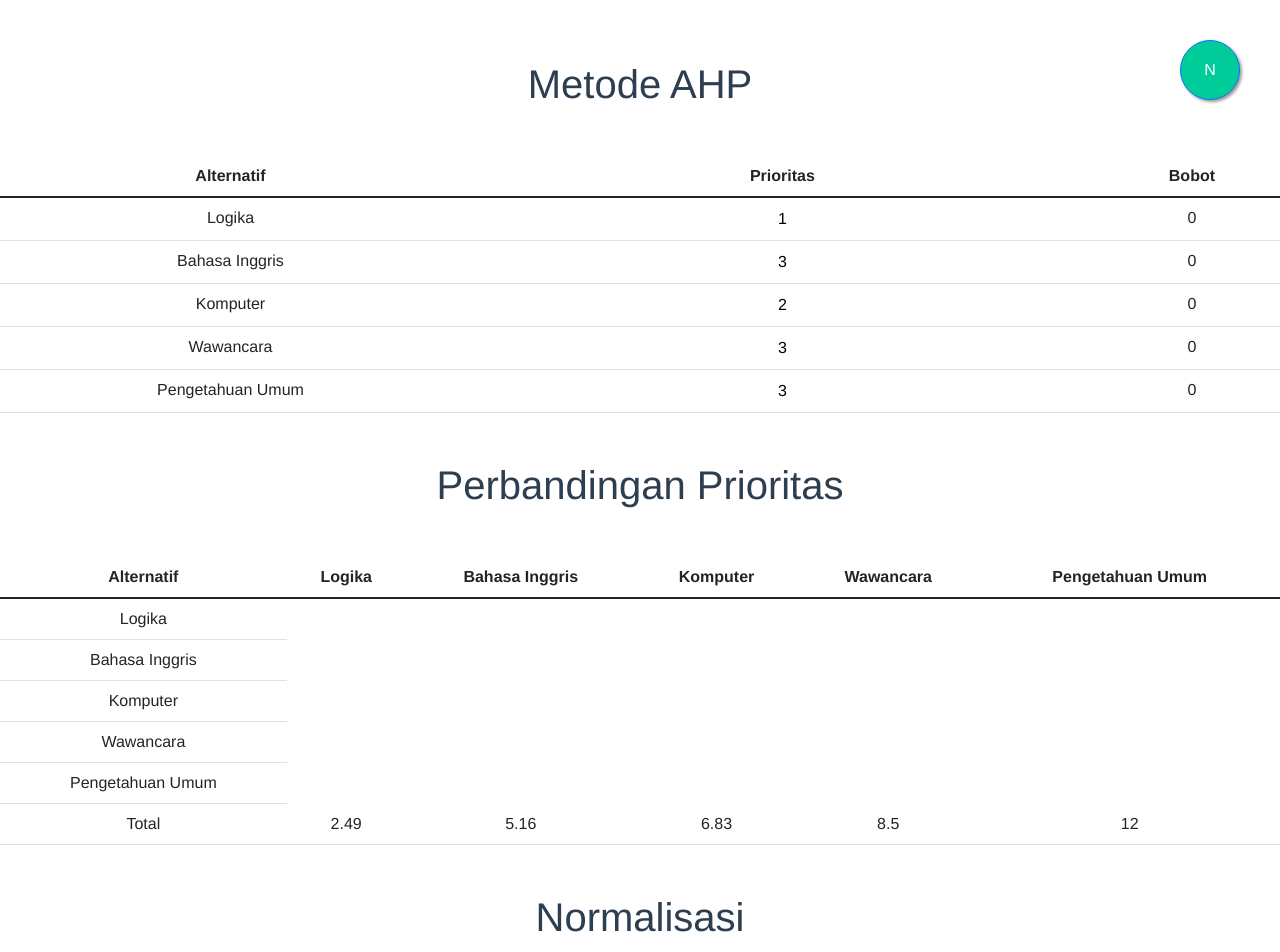
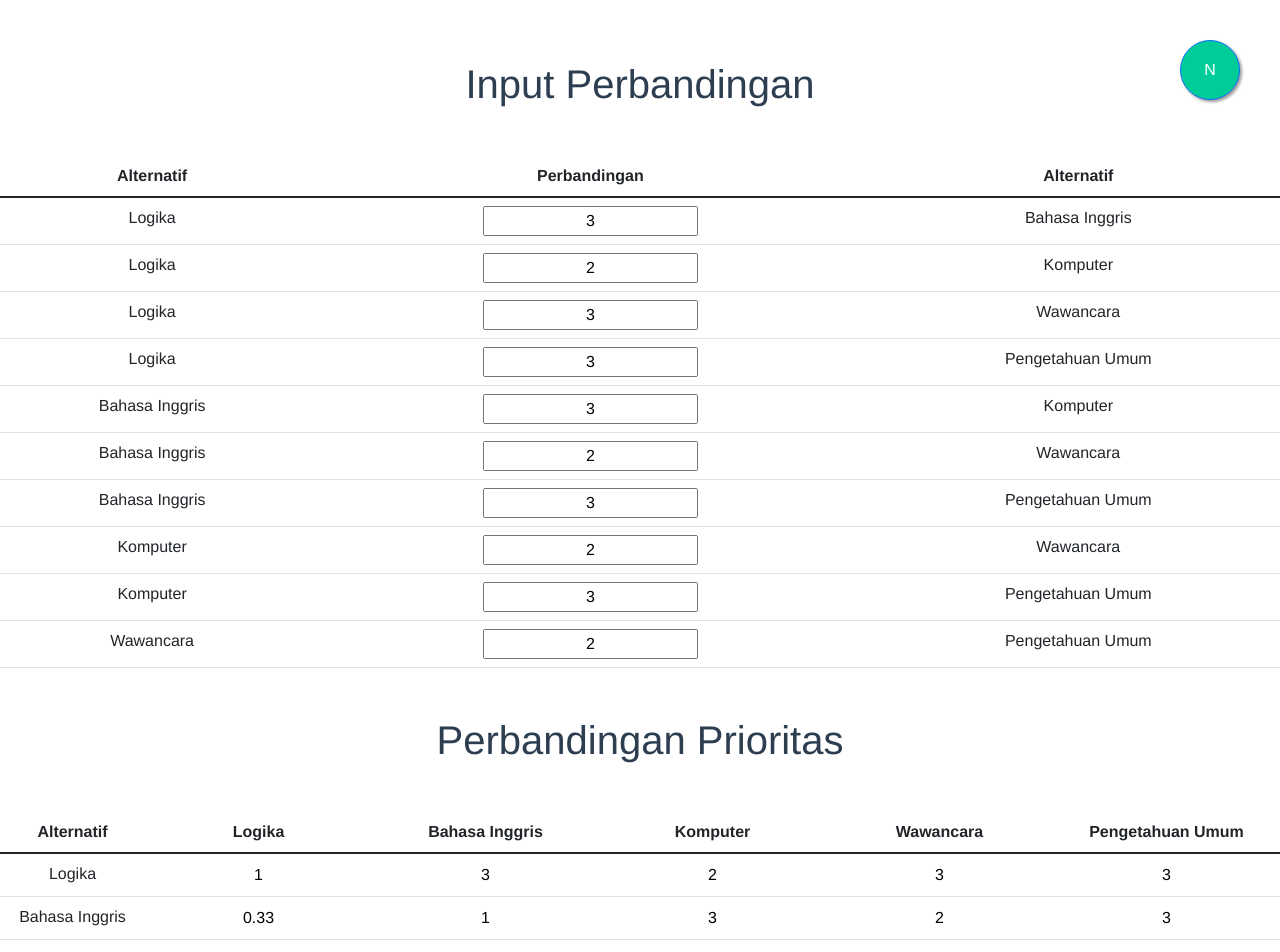
Before and after one commit to imfariz/imfariz.github.io, a Vue app: page / in a window 1280 px wide. Shown: the top 952 px of the page. Built offline with nearby package versions, Linux system fonts and the light colour scheme.

Commit message:
Adjust Input Matrix

```diff
--- a/src/components/DataModel.vue
+++ b/src/components/DataModel.vue
@@ -1,6 +1,69 @@
 <template>
     <div>
-        <h1>Metode AHP</h1>
+        <h1>Input Perbandingan</h1>
+        <table class="table mt-5 mb-5">
+            <thead>
+                <tr>
+                    <th>Alternatif</th>
+                    <th>Perbandingan</th>
+                    <th>Alternatif</th>
+                </tr>
+            </thead>
+            <tbody>
+                <tr>
+                    <td>Logika</td>
+                    <td><input type="text" style="text-align: center" v-model="this.kriteria[0].wt[1]"></td>
+                    <td>Bahasa Inggris</td>
+                </tr>
+                <tr>
+                    <td>Logika</td>
+                    <td><input type="text" style="text-align: center" v-model="this.kriteria[0].wt[2]"></td>
+                    <td>Komputer</td>
+                </tr>
+                <tr>
+                    <td>Logika</td>
+                    <td><input type="text" style="text-align: center" v-model="this.kriteria[0].wt[3]"></td>
+                    <td>Wawancara</td>
+                </tr>
+                <tr>
+                    <td>Logika</td>
+                    <td><input type="text" style="text-align: center" v-model="this.kriteria[0].wt[4]"></td>
+                    <td>Pengetahuan Umum</td>
+                </tr>
+                <tr>
+                    <td>Bahasa Inggris</td>
+                    <td><input type="text" style="text-align: center" v-model="this.kriteria[1].wt[2]"></td>
+                    <td>Komputer</td>
+                </tr>
+                <tr>
+                    <td>Bahasa Inggris</td>
+                    <td><input type="text" style="text-align: center" v-model="this.kriteria[1].wt[3]"></td>
+                    <td>Wawancara</td>
+                </tr>
+                <tr>
+                    <td>Bahasa Inggris</td>
+                    <td><input type="text" style="text-align: center" v-model="this.kriteria[1].wt[4]"></td>
+                    <td>Pengetahuan Umum</td>
+                </tr>
+                <tr>
+                    <td>Komputer</td>
+                    <td><input type="text" style="text-align: center" v-model="this.kriteria[2].wt[3]"></td>
+                    <td>Wawancara</td>
+                </tr>
+                <tr>
+                    <td>Komputer</td>
+                    <td><input type="text" style="text-align: center" v-model="this.kriteria[2].wt[4]"></td>
+                    <td>Pengetahuan Umum</td>
+                </tr>
+                <tr>
+                    <td>Wawancara</td>
+                    <td><input type="text" style="text-align: center" v-model="this.kriteria[3].wt[4]"></td>
+                    <td>Pengetahuan Umum</td>
+                </tr>
+            </tbody>
+        </table>
+
+        <!-- <h1>Metode AHP</h1>
         <table class="table mt-5 mb-5">
             <thead>
                 <tr>
@@ -16,7 +79,7 @@
                     <td v-text="k.eigen"></td>
                 </tr>
             </tbody>
-        </table>
+        </table> -->
 
         <h1 class="mt-5">Perbandingan Prioritas</h1>
         <table class="table table-stripped mt-5">
@@ -27,10 +90,34 @@
                 </tr>
             </thead>
             <tbody>
-                <tr  v-for="c in kriteria" :key="c">
-                    <td>{{ c.nama }}</td>
-                    <td v-for="d in c.wt2" :key="d">
-                        {{ d }}
+                <tr>
+                   <td>{{ kriteria[0].nama }}</td>
+                   <td v-for="x in 5" :key="x">
+                       <input type="text" style="border: none; text-align: center" v-model="kriteria[0].wt[x-1]">
+                   </td>
+                </tr>
+                <tr>
+                   <td>{{ kriteria[1].nama }}</td>
+                   <td v-for="x in 5" :key="x">
+                       <input type="text" style="border: none; text-align: center" v-model="kriteria[1].wt[x-1]">
+                   </td>
+                </tr>
+                <tr>
+                   <td>{{ kriteria[2].nama }}</td>
+                   <td v-for="x in 5" :key="x">
+                       <input type="text" style="border: none; text-align: center" v-model="kriteria[2].wt[x-1]">
+                   </td>
+                </tr>
+                <tr>
+                   <td>{{ kriteria[3].nama }}</td>
+                   <td v-for="x in 5" :key="x">
+                       <input type="text" style="border: none; text-align: center" v-model="kriteria[3].wt[x-1]">
+                   </td>
+                </tr>
+                <tr>
+                   <td>{{ kriteria[4].nama }}</td>
+                   <td v-for="x in 5" :key="x">
+                       <input type="text" style="border: none; text-align: center" v-model="kriteria[4].wt[x-1]">
                    </td>
                 </tr>
                 <tr>
@@ -266,6 +353,7 @@ export default {
         total: function() {
             let c = []
             let k = []
+            if(this.kriteria[0].wt != []) {
                 const reducer = (pr, cr) => pr + cr;
                     for(let i=0; i<this.kriteria.length; i++) {
                         k = []
@@ -275,6 +363,8 @@ export default {
                         }
                         let y = k.reduce(reducer)
                         c.push(y)
+                    }
+
             }
                     return c
         },
@@ -297,20 +387,53 @@ export default {
         }
     },
     methods: {
+        comparison: function() {
+            for(let x=0; x<this.kriteria.length; x++) {
+                for(let y=0; y<this.kriteria[x].wt.length; y++) {
+                    if(x == y) {
+                        this.kriteria[x].wt[y] = 1
+                    }
+                }
+            }
+
+            this.kriteria[1].wt[0] = 1/this.kriteria[0].wt[1]
+            this.kriteria[2].wt[0] = 1/this.kriteria[0].wt[2]
+            this.kriteria[3].wt[0] = 1/this.kriteria[0].wt[3]
+            this.kriteria[4].wt[0] = 1/this.kriteria[0].wt[4]
+
+            this.kriteria[2].wt[1] = 1/this.kriteria[1].wt[2]
+
+            this.kriteria[3].wt[1] = 1/this.kriteria[1].wt[3]
+            this.kriteria[3].wt[2] = 1/this.kriteria[2].wt[3]
+
+            this.kriteria[4].wt[1] = 1/this.kriteria[1].wt[4]
+            this.kriteria[4].wt[2] = 1/this.kriteria[2].wt[4]
+            this.kriteria[4].wt[3] = 1/this.kriteria[3].wt[4]
+        },
         normalize: function() {
+            this.comparison()
             const reducer = (pr, cr) => pr + cr;
 
-            let wt = []
-            for(let i=0; i<this.kriteria.length; i++) {
-                wt.push(this.kriteria[i].prioritas)
+            for(let x=0; x<this.kriteria.length;x++) {
+                let i = this.kriteria[x].prioritas
+                for(let y=0; y<this.kriteria.length;y++) {
+                    this.kriteria[y].wt2.push(i/this.kriteria[y].prioritas)
                 }
-            for(let j=0; j<this.kriteria.length; j++) {
-                for(let k=0; k<wt.length; k++) {
-                    this.kriteria[j].wt2.push(this.kriteria[j].prioritas/wt[k])
             }
-                console.log(this.kriteria[j].wt2)
-            }
-            console.log(wt)
+
+            console.log(this.kriteria[0].wt)
+
+            // let wt = []
+            // for(let i=0; i<this.kriteria.length; i++) {
+            //     wt.push(this.kriteria[i].prioritas)
+            // }
+            // for(let j=0; j<this.kriteria.length; j++) {
+            //     for(let k=0; k<wt.length; k++) {
+            //         this.kriteria[j].wt2.push(this.kriteria[j].prioritas/wt[k])
+            //     }
+            //     console.log(this.kriteria[j].wt2)
+            // }
+            // console.log(wt)
 
             for(let i=0; i<this.kriteria.length; i++) {
                 for(let j=0; j<this.kriteria[i].wt.length; j++) {
```
Lines whose indentation alone changed are shown as unchanged.
